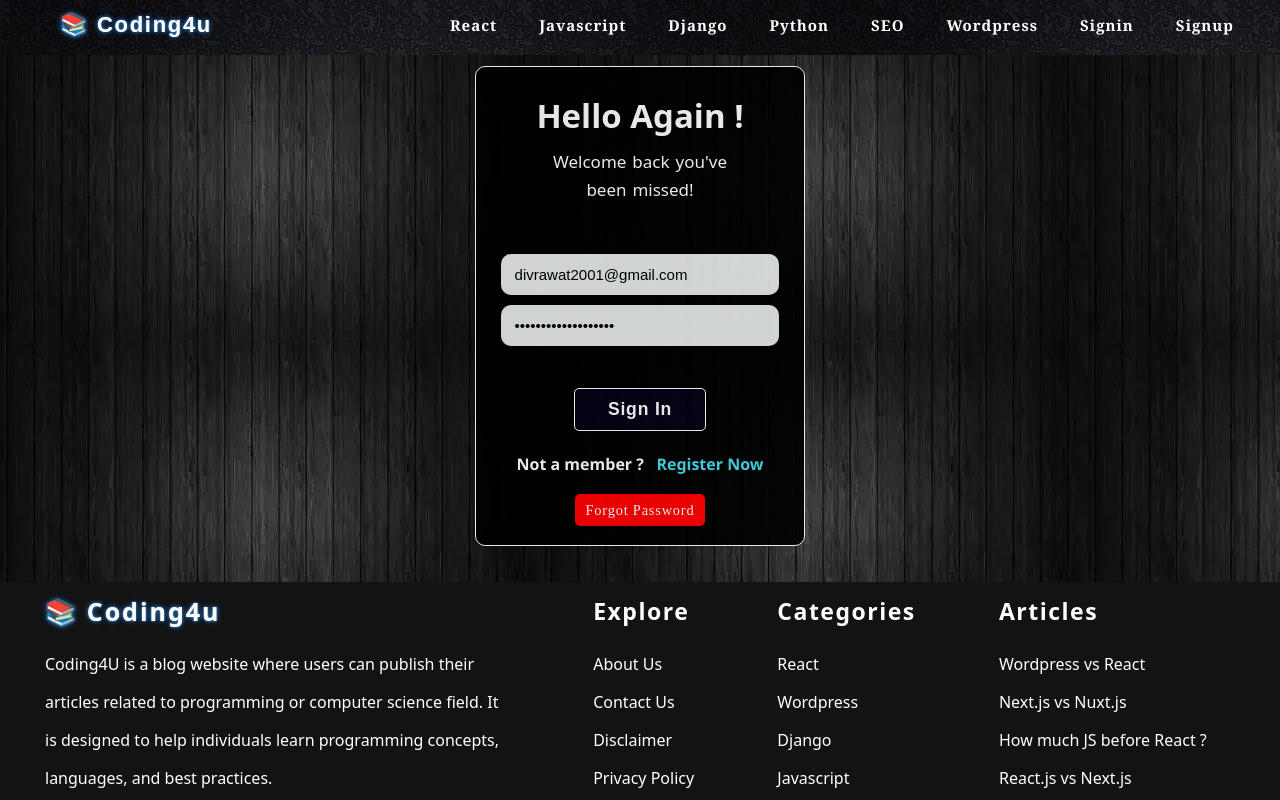
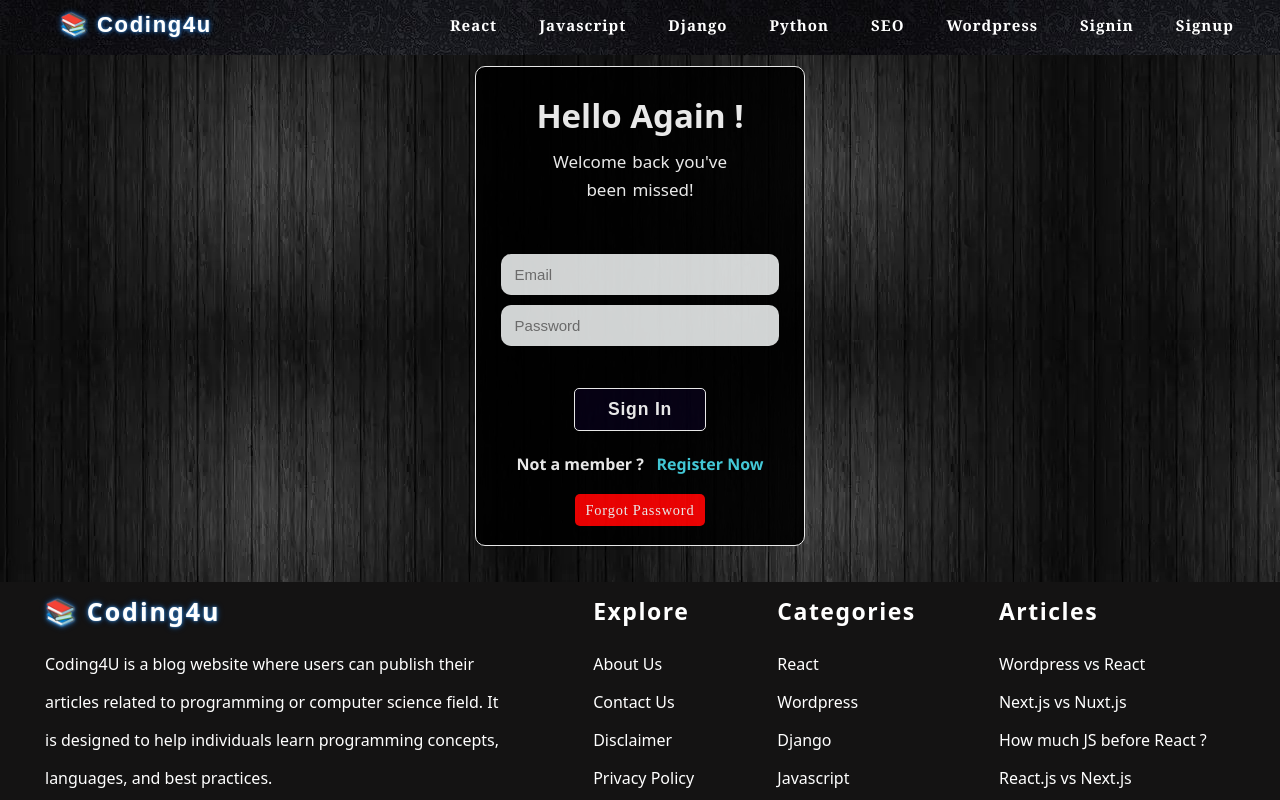
Before and after one commit to gs-gndu/expoworld-frontend, a Next.js app: page /signin in a window 1280 px wide. Shown: the top 800 px of the page. Built offline with nearby package versions, Linux system fonts and the light colour scheme.

Commit message:
my commit

```diff
--- a/components/auth/SigninComponent.js
+++ b/components/auth/SigninComponent.js
@@ -7,10 +7,8 @@ import Link from "next/link";
 
 const SigninComponent = () => {
   const [values, setValues] = useState({
-    email: 'divrawat2001@gmail.com',
-    password: 'Divyanshu1@23456789',
-    // email: 'divrawat2001@gmail.com',
-    // password: 'Divyanshu1@23456789',
+     email: '',
+     password: '',
     error: '',
     loading: false,
     message: '',
```
